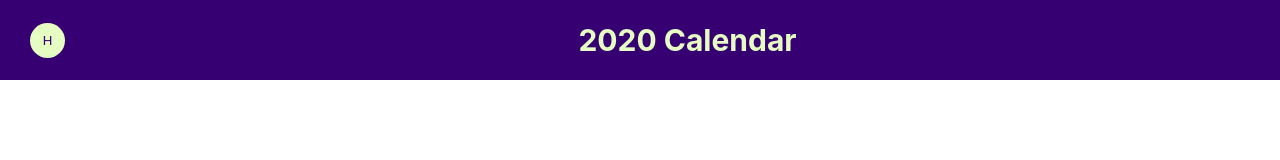
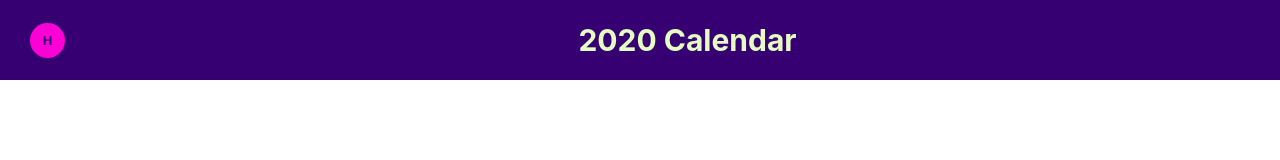
Before and after one commit to jmmzzei/redux-calendar, a React (Create React App) app: page / in a window 1280 px wide. Shown: the top 160 px of the page. Built offline with nearby package versions, Linux system fonts and the light colour scheme.

Commit message:
Update UI

```diff
--- a/src/components/DayItemStyled.js
+++ b/src/components/DayItemStyled.js
@@ -2,7 +2,7 @@ import styled, { css } from "styled-components"
 
 export const DayItemStyled = styled.article`
   border-radius: 1rem;
-  border: 1px solid lightgrey;
+  //border: 1px solid lightgrey;
 
   width: 100%;
   height: 10rem;
@@ -24,6 +24,10 @@ export const DayItemStyled = styled.article`
     }
   }
 
+  :hover {
+    background: var(--dark);
+  }
+
   :hover > form {
     display: flex;
   }
@@ -39,7 +43,7 @@ export const DayItemStyled = styled.article`
   p {
     margin: 0;
     background: #00000020;
-    color: var(--dark);
+    color: var(--light);
     border-radius: 50%;
     width: 3rem;
     height: 3rem;
@@ -52,5 +56,6 @@ export const DayItemStyled = styled.article`
   ul {
     margin: 0 2rem;
     padding: 0;
+    color: var(--light);
   }
 `
--- a/src/components/FormStyled.js
+++ b/src/components/FormStyled.js
@@ -19,11 +19,13 @@ export const FormStyled = styled.form`
 
   h4 {
     margin: 0.2rem;
+    color: var(--light);
   }
 
   input {
     border: none;
-    background: lightgrey;
+    background: var(--primary);
+    color: var(--light);
     border-radius: 5px;
     width: 70%;
     margin: 0.2rem;
@@ -35,10 +37,21 @@ export const FormStyled = styled.form`
     border-radius: 50%;
     color: white;
     border: none;
-    background: lightgrey;
+    background: var(--accent);
+    font-weight: bold;
 
     :hover {
-      background: black;
+      animation: gradient 1s ease forwards;
+    }
+
+    @keyframes gradient {
+      100% {
+        background: linear-gradient(
+          45deg,
+          var(--accent),
+          var(--secondary) 100%
+        );
+      }
     }
   }
 `
--- a/src/components/HomeBtnStyled.js
+++ b/src/components/HomeBtnStyled.js
@@ -7,6 +7,17 @@ export const HomeBtnStyled = styled.button`
   border: none;
   border-radius: 50%;
   margin: 3rem;
-  background: var(--light);
+  background: var(--accent);
   color: var(--dark);
+  font-weight: bold;
+
+  :hover {
+    animation: gradient 1s ease forwards;
+  }
+
+  @keyframes gradient {
+    100% {
+      background: linear-gradient(45deg, var(--accent), var(--secondary) 160%);
+    }
+  }
 `
--- a/src/components/NavbarStyled.js
+++ b/src/components/NavbarStyled.js
@@ -4,14 +4,12 @@ export const NavbarStyled = styled.nav`
   color: var(--light);
   background: var(--dark);
   user-select: none;
-
   display: flex;
   align-items: center;
   justify-content: center;
-
-  height: 5rem;
+  box-shadow: 0 -2rem 1rem #000000;
+  height: 8rem;
   margin: 0;
-  padding: 4rem 0;
 
   overflow: hidden;
 
--- a/src/components/TodoItemStyled.js
+++ b/src/components/TodoItemStyled.js
@@ -1,10 +1,10 @@
-import styled from 'styled-components'
+import styled from "styled-components"
 
 export const TodoItemStyled = styled.li`
   margin: 5px 0;
   opacity: 0;
+  list-style: none;
   animation: addTodo 0.5s ease forwards;
-  list-style: none;
 
   @keyframes addTodo {
     to{
@@ -13,20 +13,30 @@ export const TodoItemStyled = styled.li`
     }
   }
 
-  button{
+  :hover button {
+    opacity: 1;
+    transition: opacity 1s ease;
+  }
+
+    button{
+    opacity: 0;
     border: none;
     margin: 0 5px;
-    width: 20px;
-    height: 20px;
+    width: 2rem;
+    height: 2rem;
     border-radius: 50%;
+    background: var(--secondary);
+    font-weight: bold;
+
     &:hover{
       animation: hover 0.3s ease forwards;
     }
   }
+
   @keyframes hover {
     to{
-      color: white;
-      background: red;
+      color: var(--secondary);
+      background: black;
     }
   }
 }
```
